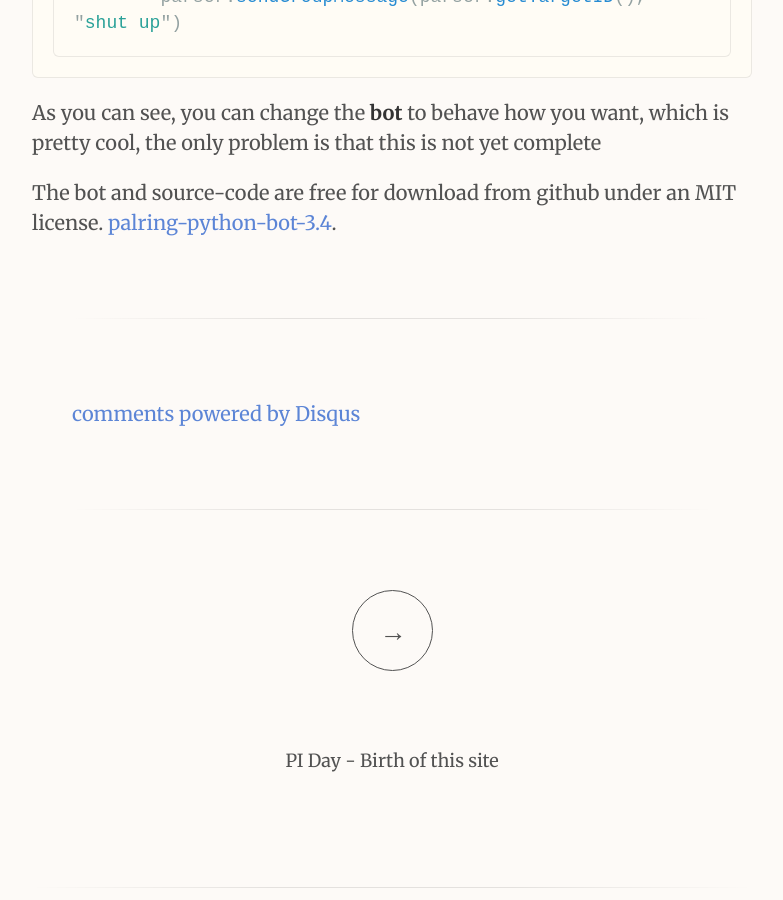
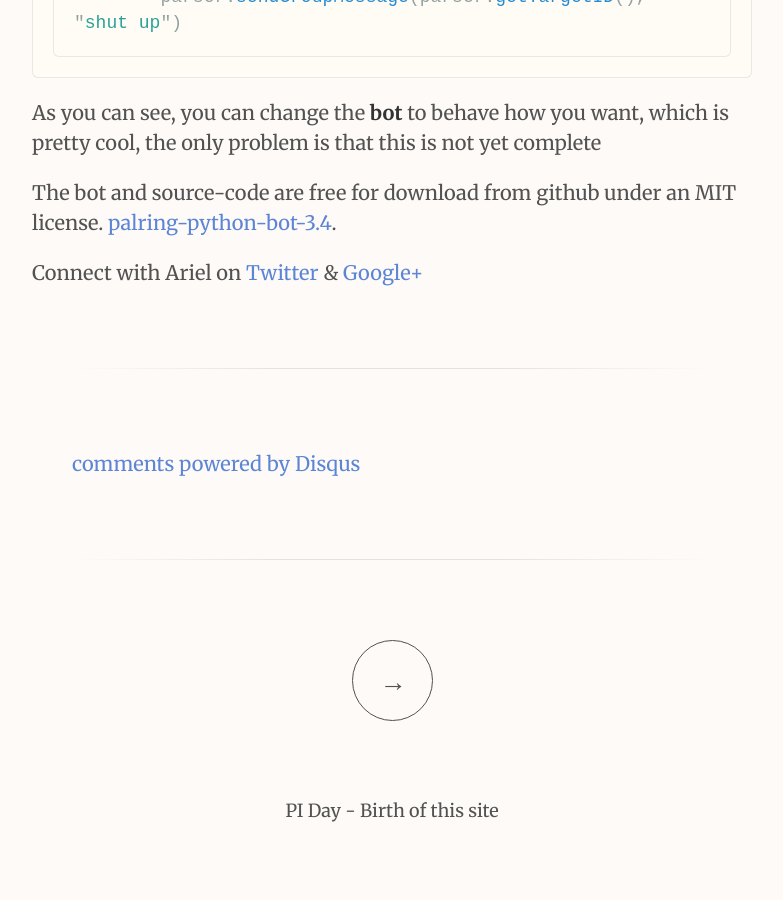
Before and after one commit to ArielSaldana/arielsaldana.github.io, a Jekyll site: the page built from _posts/2015-03-15-Palringo-python-bot.md, in a window 1280 px wide and 900 px high, scrolled down 1802 px. Shown: the whole window, without its empty margins (248-1031 px from the left). Built offline with Jekyll 4.4.1, drawn with Linux system fonts in a browser that asks for light colours; Markdown is read by kramdown in place of the engine named in the settings; comment, search, counter and statistics services are not loaded.

Commit message:
Updated a small nav link at bottom
nav links

```diff
--- a/_posts/2015-03-15-Palringo-python-bot.md
+++ b/_posts/2015-03-15-Palringo-python-bot.md
@@ -49,3 +49,5 @@ if ( parser.getCommand() == 'GroupMESG'):
 As you can see, you can change the __bot__ to behave how you want, which is pretty cool, the only problem is that this is not yet complete
 
 The bot and source-code are free for download from github under an MIT license. [palring-python-bot-3.4](http://github.com/arielsaldana).
+
+Connect with Ariel on [Twitter](https://twitter.com/yerariel) & [Google+](http://plus.google.com/+ArielSal/)
```
